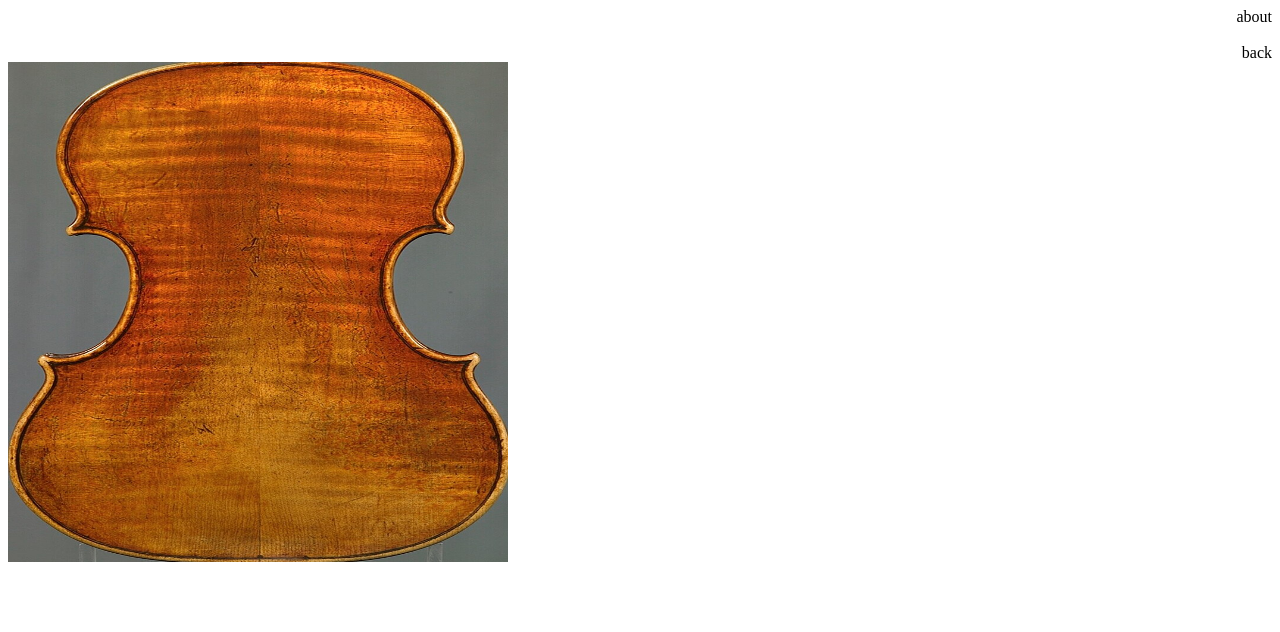
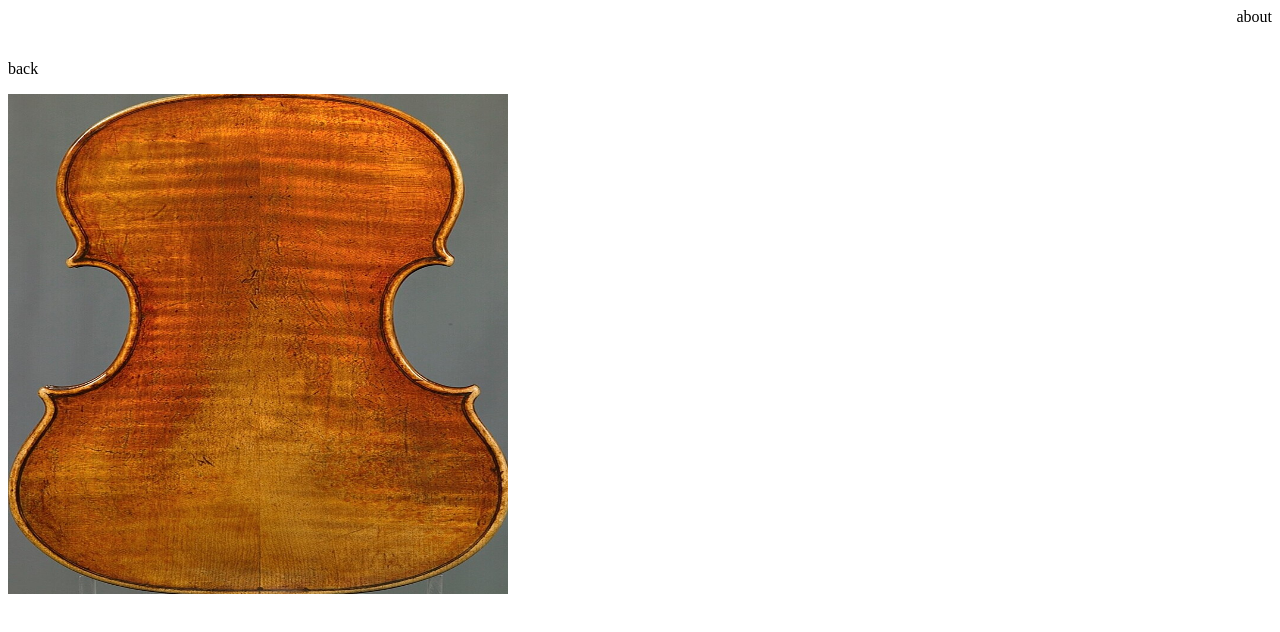
Before and after one commit to willbastianon/willbastianon, a plain HTML site: page about.html in a window 1280 px wide. Drawn offline with Linux system fonts and the light colour scheme.

Commit message:
Update about.html

```diff
--- a/about.html
+++ b/about.html
@@ -9,7 +9,7 @@
 <body>
 <p class="p1">about</p>
 <p class="p1"><br></p>
-<p class="p1" href="https://www.willbastianon.com/"><span>back</span></p>
+<p href="https://www.willbastianon.com/"><class="p1">back</class></p>
 <img src="Front_and_Back_plate_of_the_1734_Prince_Doria_Guarneri_del_Gesu._Photographed_in_2009.jpeg" alt="about" style="float:left;width:500px;height:500px;">
 </body>
 </html>
```
